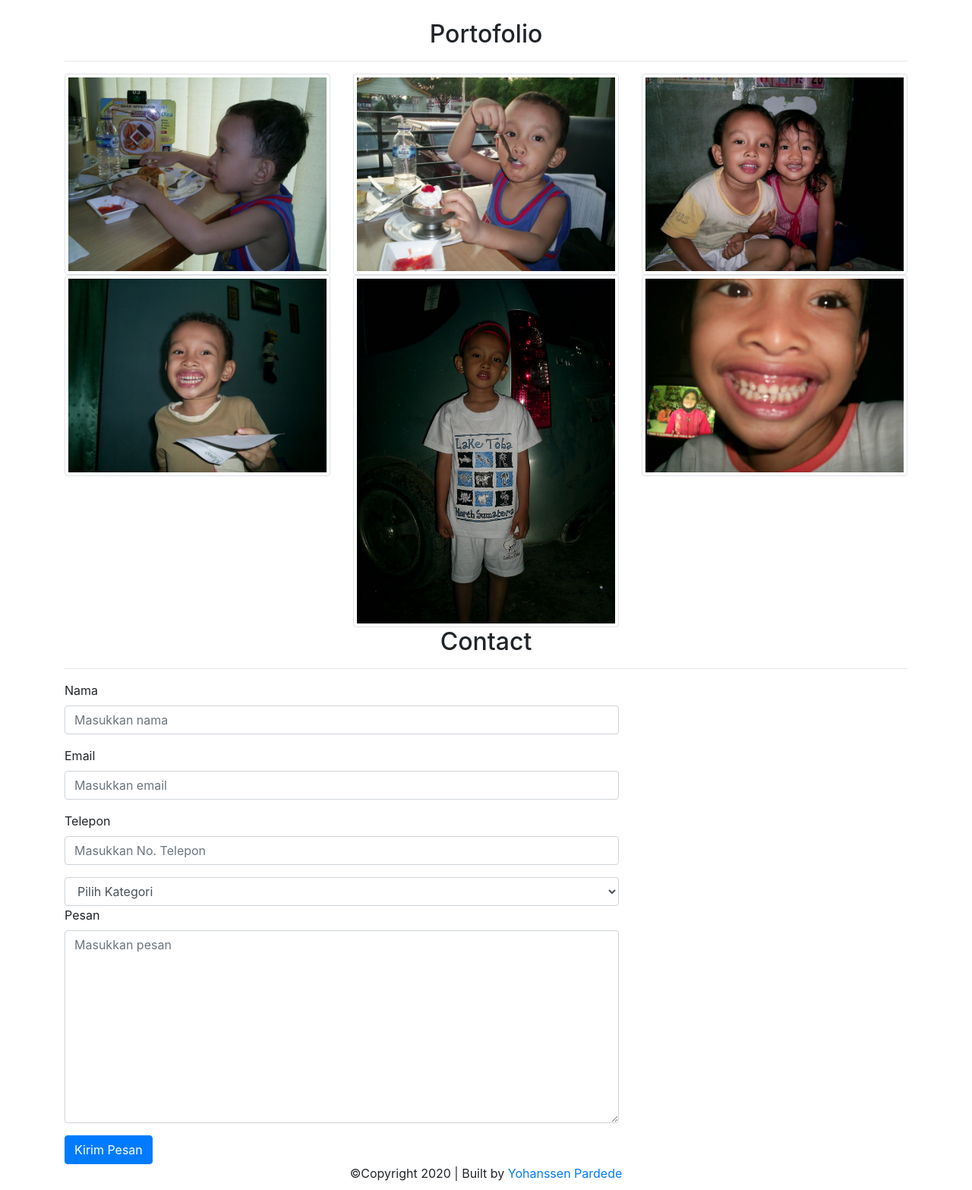
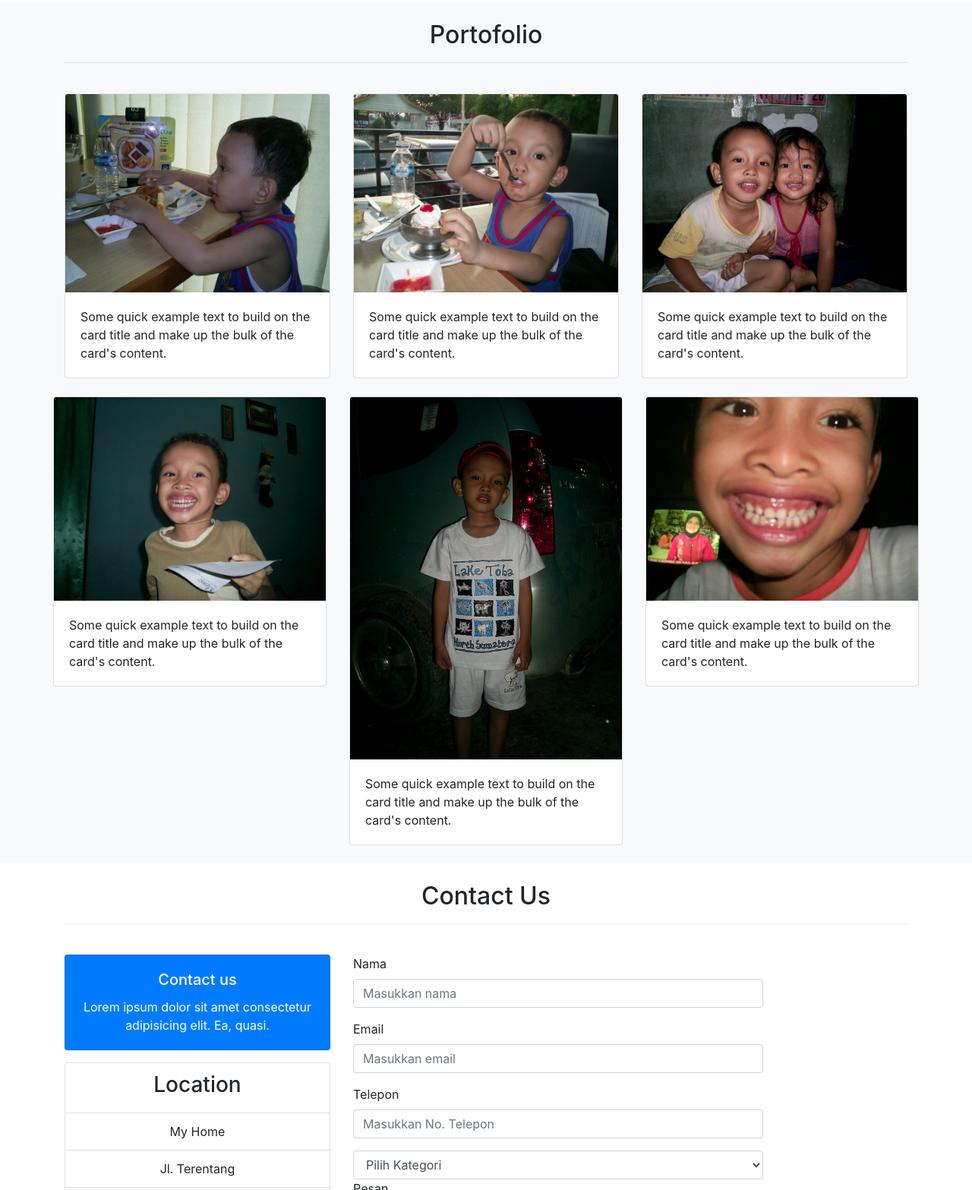
Before and after one commit to YohanssenPardede/My-Profile, a plain HTML site: page index.html in a window 1280 px wide. Shown: the part 950-2517 px from the top of the page at 76% size. Drawn offline with nearby package versions, Linux system fonts and the light colour scheme.

Commit message:
Update index.html

```diff
--- a/index.html
+++ b/index.html
@@ -8,33 +8,55 @@
 	<!-- Bootstrap CSS -->
 	<link rel="stylesheet" href="https://stackpath.bootstrapcdn.com/bootstrap/4.5.0/css/bootstrap.min.css" integrity="sha384-9aIt2nRpC12Uk9gS9baDl411NQApFmC26EwAOH8WgZl5MYYxFfc+NcPb1dKGj7Sk" crossorigin="anonymous">
 	<link rel="stylesheet" href="style.css">
+	<link rel="stylesheet" href="style.css">
 	<title>My Portofolio</title>
 </head>
 <body>
+
+	<!-- Navbar -->
+	<nav class="navbar fixed-top navbar-expand-lg navbar navbar-light" style="background-color: #e3f2fd;">
+		<div class="container">
+		<a class="navbar-brand" href="#">Yohanssen Pardede</a>
+		<button class="navbar-toggler" type="button" data-toggle="collapse" data-target="#navbarNavAltMarkup" aria-controls="navbarNavAltMarkup" aria-expanded="false" aria-label="Toggle navigation">
+		  <span class="navbar-toggler-icon"></span>
+		</button>
+		<div class="collapse navbar-collapse" id="navbarNavAltMarkup">
+		  <div class="navbar-nav">
+			<a class="nav-item nav-link active" href="#home">Home <span class="sr-only">(current)</span></a>
+			<a class="nav-item nav-link" href="#about">About</a>
+			<a class="nav-item nav-link" href="#portofolio">Portofolio</a>
+			<a class="nav-item nav-link disabled" href="#" tabindex="-1" aria-disabled="true">Disabled</a>
+		  </div>
+		</div>
+	</div>
+	  </nav>
+	<!-- Akhir Navbar -->
 	<!--Jumbotron-->
-	<div class="jumbotron text-center" >
-		<img src="img/profil.JPG" alt="Yohanssen" class="img-circle">
-		<h1>Yohanssen Pardede</h1>
-		<p>Student | Web Developer</p>
-	</div>
+	<div class="jumbotron jumbotron-fluid">
+		<div id="home" class="container text-center">
+			<img src="img/profil.JPG" alt="Yohanssen" class="rounded-circle img-thumbnail" width="30%" >
+			<h1 class="display-4">Yohanssen Pardede</h1>
+		  <p class="lead">Student | Web Developer</p>
+		</div>
+	  </div>
 	<!--Akhir Jumbotron-->
 
 	<!-- about -->
 <section class="about" id="about">
 		<div class="container">
-			<div class="row">
-				<div class="col-sm-12">
-					<h2 class="text-center">About</h2>
+			<div class="row mb-4">
+				<div class="col text-center">
+					<h2>About</h2>
 					<hr>
 				</div>
 			</div>
 
-			<div class="row">
-				<div class="col-sm-6">
+			<div class="row text-justify justify-content-center">
+				<div class="col-md-5">
 					<p>Lorem, ipsum dolor sit amet consectetur adipisicing elit. Maxime numquam sunt corrupti totam vitae, deleniti possimus autem alias recusandae nulla, praesentium temporibus deserunt! Sapiente ipsum ad quo cumque magnam libero.</p>
 				</div>
 
-				<div class="col-sm-6">
+				<div class="col-md-5">
 					<p>Lorem ipsum dolor sit amet, consectetur adipisicing elit. Praesentium asperiores ipsam eveniet aperiam quis reprehenderit vero earum voluptatem, saepe molestiae delectus iure esse sed cupiditate corporis? Odit architecto consequuntur harum.</p>
 				</div>
 			</div>
@@ -43,44 +65,62 @@
 	<!-- Akhir about -->
 
 	<!-- Portofolio -->
-	<section class="portofolio" id="portofolio">
+	<section class="portofolio bg-light pb-4" id="portofolio">
 		<div class="container">
-			<div class="row">
-				<div class="col-sm-12 text-center">
+			<div class="row mb-4 pt-4">
+				<div class="col text-center">
 					<h2>Portofolio</h2>
 					<hr>
 				</div>
 			</div>
 
 			<div class="row">
-				<div class="col-sm-4">
-					<a href="" >
-						<img src="img/1.JPG" alt="1"class="img-thumbnail">
-					</a>
+				<div class="col-md mb-4">
+					<div class="card" >
+						<img src="img/1.JPG" class="card-img-top" alt="...">
+						<div class="card-body">
+						  <p class="card-text">Some quick example text to build on the card title and make up the bulk of the card's content.</p>
+						</div>
+					</div>
 				</div>
-				<div class="col-sm-4">
-					<a href="" >
-						<img src="img/2.JPG" alt="2"class="img-thumbnail">
-					</a>
+				<div class="col-md">
+					<div class="card" >
+						<img src="img/2.JPG" class="card-img-top" alt="...">
+						<div class="card-body">
+						  <p class="card-text">Some quick example text to build on the card title and make up the bulk of the card's content.</p>
+						</div>
+					</div>
+				</div><div class="col-md">
+					<div class="card" >
+						<img src="img/3.JPG" class="card-img-top" alt="...">
+						<div class="card-body">
+						  <p class="card-text">Some quick example text to build on the card title and make up the bulk of the card's content.</p>
+						</div>
+					</div>
+			</div>
+			<div class="row">
+			<div class="col-md mb-4">
+				<div class="card" >
+					<img src="img/4.JPG" class="card-img-top" alt="...">
+					<div class="card-body">
+					  <p class="card-text">Some quick example text to build on the card title and make up the bulk of the card's content.</p>
+					</div>
 				</div>
-				<div class="col-sm-4">
-					<a href="" >
-						<img src="img/3.JPG" alt="3"class="img-thumbnail">
-					</a>
+			</div><div class="col-md">
+				<div class="card" >
+					<img src="img/5.JPG" class="card-img-top" alt="...">
+					<div class="card-body">
+					  <p class="card-text">Some quick example text to build on the card title and make up the bulk of the card's content.</p>
+					</div>
 				</div>
-				<div class="col-sm-4">
-					<a href="" >
-						<img src="img/4.JPG" alt="4"class="img-thumbnail">
-					</a>
-				</div><div class="col-sm-4">
-					<a href="" >
-						<img src="img/5.JPG" alt="5"class="img-thumbnail">
-					</a>
-				</div><div class="col-sm-4">
-					<a href="" >
-						<img src="img/6.JPG" alt="6"class="img-thumbnail">
-					</a>
+			</div><div class="col-md">
+				<div class="card" >
+					<img src="img/6.JPG" class="card-img-top" alt="...">
+					<div class="card-body">
+					  <p class="card-text">Some quick example text to build on the card title and make up the bulk of the card's content.</p>
+					</div>
 				</div>
+			</div>
 			</div>
 		</div>
 	</section>
@@ -88,15 +128,29 @@
 	<!-- Kontak -->
 	<section class="contact" id="contanct">
 		<div class="container">
-			<div class="row">
-				<div class="col-sm-12 text-center">
-				<h2>Contact</h2>
+			<div class="row pt-4 mb-4">
+				<div class="col text-center">
+				<h2>Contact Us</h2>
 				<hr>
 				</div>
 			</div>
+		<div class="row">
+			<div class="col-lg-4 text-center">
+				<div class="card text-white bg-primary mb-3">
+				<div class="card-body">
+					<h5 class="card-title">Contact us</h5>
+					<p class="card-text">Lorem ipsum dolor sit amet consectetur adipisicing elit. Ea, quasi.</p>
+				</div>
+				</div>
+				<ul class="list-group">
+					<li class="list-group-item"><h3>Location</h3></li>
+					<li class="list-group-item">My Home</li>
+					<li class="list-group-item">Jl. Terentang</li>
+					<li class="list-group-item">Riau, Indonesia</li>
 
-			<div class="row">
-				<div class="col-sm-8 col-sm-offset-2">
+				  </ul>
+			</div>
+				<div class="col-lg-6 pb-4">
 					<form action="">
 						<div class="form-group">
 							<label for="nama">Nama</label>
@@ -129,15 +183,15 @@
 	<!-- Akhir kontak -->
 
 	<!-- Footer -->
-	<footer>
+	<footer class="bg-dark text-white">
 		<div class="container text-center">
 			<div class="row">
-				<div class="col-sm-12">
+				<div class="col pt-4">
 					<p>&copy;Copyright 2020 | Built by <a href="https://www.instagram.com/yohanssen_p/" target="_blank">Yohanssen Pardede</a></p>
 				</div>
 			</div>
 			<div class="row">
-				<div class="col-sm-12">
+				<div class="col mb-3">
 					<a href="https://www.youtube.com/channel/UCUl89FLoUe5MkQpAD3A-TGQ?view_as=subscriber" class="btn btn-danger" target="_blank"><svg width="1em" height="1em" viewBox="0 0 16 16" class="bi bi-play" fill="currentColor" xmlns="http://www.w3.org/2000/svg">
 						<path fill-rule="evenodd" d="M10.804 8L5 4.633v6.734L10.804 8zm.792-.696a.802.802 0 0 1 0 1.392l-6.363 3.692C4.713 12.69 4 12.345 4 11.692V4.308c0-.653.713-.998 1.233-.696l6.363 3.692z"/>
 					  </svg>Subscribe to Youtube</Sub></a>
```
